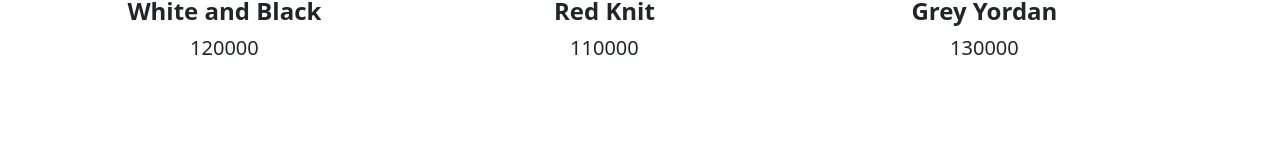
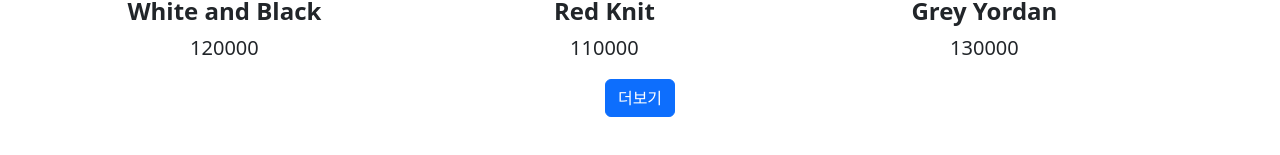
Before and after one commit to parkgeonwoong/study-reacts, a React (Create React App) app: page / in a window 1280 px wide. Shown: the part 603-758 px from the top of the page. Built offline with nearby package versions, Linux system fonts and the light colour scheme.

Commit message:
Feat: axios로 데이터 추가 기능

```diff
--- a/package.json
+++ b/package.json
@@ -6,6 +6,7 @@
     "@testing-library/jest-dom": "^5.16.5",
     "@testing-library/react": "^13.3.0",
     "@testing-library/user-event": "^13.5.0",
+    "axios": "^0.27.2",
     "bootstrap": "^5.2.0",
     "react": "^18.2.0",
     "react-bootstrap": "^2.5.0",
--- a/src/App.js
+++ b/src/App.js
@@ -2,19 +2,26 @@
 
 import "./App.css";
 import "bootstrap/dist/css/bootstrap.min.css";
-import { Navbar, Container, Nav } from "react-bootstrap";
+import { Navbar, Container, Nav, Button } from "react-bootstrap";
 import { useState } from "react";
 import { Routes, Route, Link, useNavigate, Outlet } from "react-router-dom";
 import data from "./data";
 import Item from "./components/Item";
 import url from "./assets/UrlSrc";
 import Detail from "./routes/Detail";
+import axios from "axios";
 
 function App() {
   const [product, setProduct] = useState(data);
   const [urlSrc, setUrlSrc] = useState(url);
 
   const navigate = useNavigate();
+
+  // 객체 추가
+  const addProduct = (add) => {
+    const copyProduct = [...product, ...add];
+    setProduct(copyProduct);
+  };
 
   return (
     <div className="App">
@@ -60,6 +67,24 @@ function App() {
                   })}
                 </div>
               </div>
+
+              <div style={{ display: "flex", justifyContent: "center" }}>
+                <Button
+                  variant="primary"
+                  onClick={() => {
+                    axios
+                      .get(`https://codingapple1.github.io/shop/data2.json`)
+                      .then((result) => {
+                        addProduct(result.data);
+                      })
+                      .catch(() => {
+                        console.log("Failed server");
+                      });
+                  }}
+                >
+                  더보기
+                </Button>
+              </div>
             </>
           }
         />
```
Also changed, not shown: 1 other file (tests, documents, lock files or other folders).
